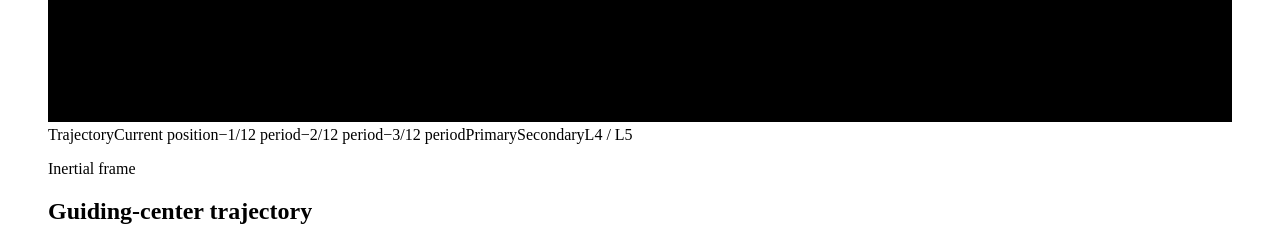
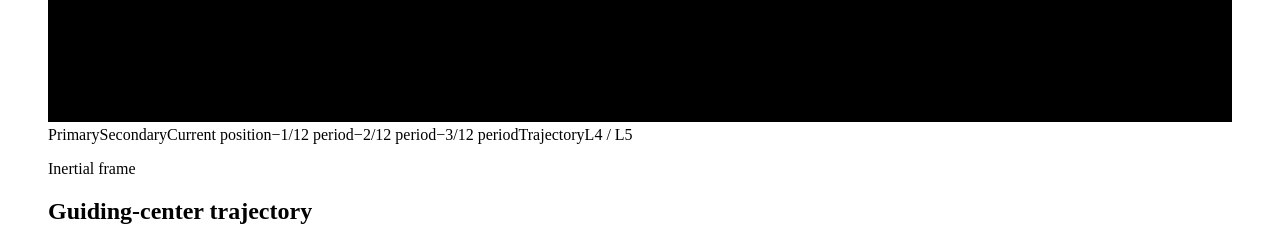
Before and after one commit to ttanigaw/cr3bp-guiding-center, a React (Vite) app: page / in a window 1280 px wide. Shown: the part 1880-2106 px from the top of the page. Built offline with nearby package versions, Linux system fonts and the light colour scheme; the HTML template or start-up script is replaced by a standard one.

Commit message:
Reorder rotating legend entries

```diff
--- a/src/components/TrajectoryPlot.tsx
+++ b/src/components/TrajectoryPlot.tsx
@@ -158,15 +158,15 @@ export default function TrajectoryPlot({
       </svg>
 
       <div className="plot-legend" aria-label="Plot legend">
-        {showTrajectory && <span><i className="legend-swatch trajectory-swatch" />Trajectory</span>}
+        <span><i className="legend-swatch primary-swatch" />Primary</span>
+        <span><i className="legend-swatch secondary-swatch" />Secondary</span>
         <span><i className="legend-swatch current-swatch" />Current position</span>
         {showAfterimages && <>
           <span><i className="legend-swatch afterimage-swatch afterimage-swatch-1" />−1/12 period</span>
           <span><i className="legend-swatch afterimage-swatch afterimage-swatch-2" />−2/12 period</span>
           <span><i className="legend-swatch afterimage-swatch afterimage-swatch-3" />−3/12 period</span>
         </>}
-        <span><i className="legend-swatch primary-swatch" />Primary</span>
-        <span><i className="legend-swatch secondary-swatch" />Secondary</span>
+        {showTrajectory && <span><i className="legend-swatch trajectory-swatch" />Trajectory</span>}
         {showLagrangePoints && <span><i className="legend-swatch lagrange-swatch" />L4 / L5</span>}
       </div>
     </figure>
```
